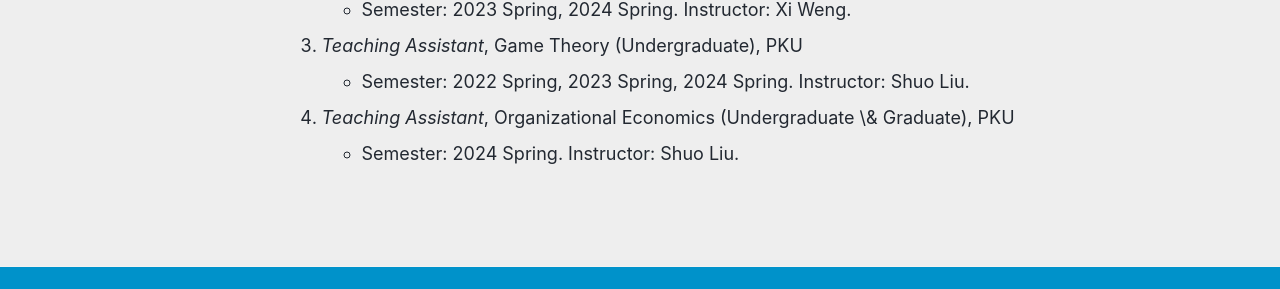
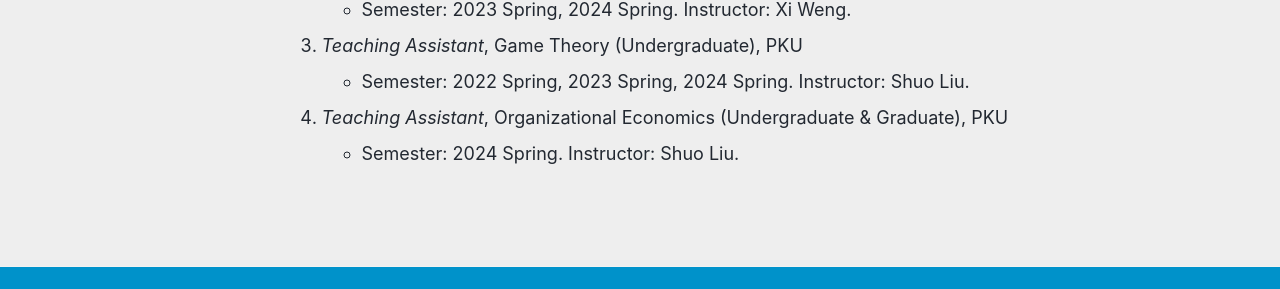
Before and after one commit to jiangwei-econ/jiangwei-econ.github.io, a Jekyll site: the page built from _pages/about.md, in a window 1280 px wide and 900 px high, scrolled down 2236 px. Shown: the part 496-785 px from the top of the window. Built offline with Jekyll 4.4.1, drawn with Linux system fonts in a browser that asks for light colours; a script bundle is joined from its source files by our own code; library files that are not in the unit come from our copies.

```diff
--- a/_pages/about.md
+++ b/_pages/about.md
@@ -82,5 +82,5 @@ Teaching
 1. *Teaching Assistant*, Game Theory (Undergraduate), PKU
     - Semester: 2022 Spring, 2023 Spring, 2024 Spring. Instructor: Shuo Liu.
 
-1. *Teaching Assistant*, Organizational Economics (Undergraduate \& Graduate), PKU
+1. *Teaching Assistant*, Organizational Economics (Undergraduate & Graduate), PKU
     - Semester: 2024 Spring. Instructor: Shuo Liu.
```
